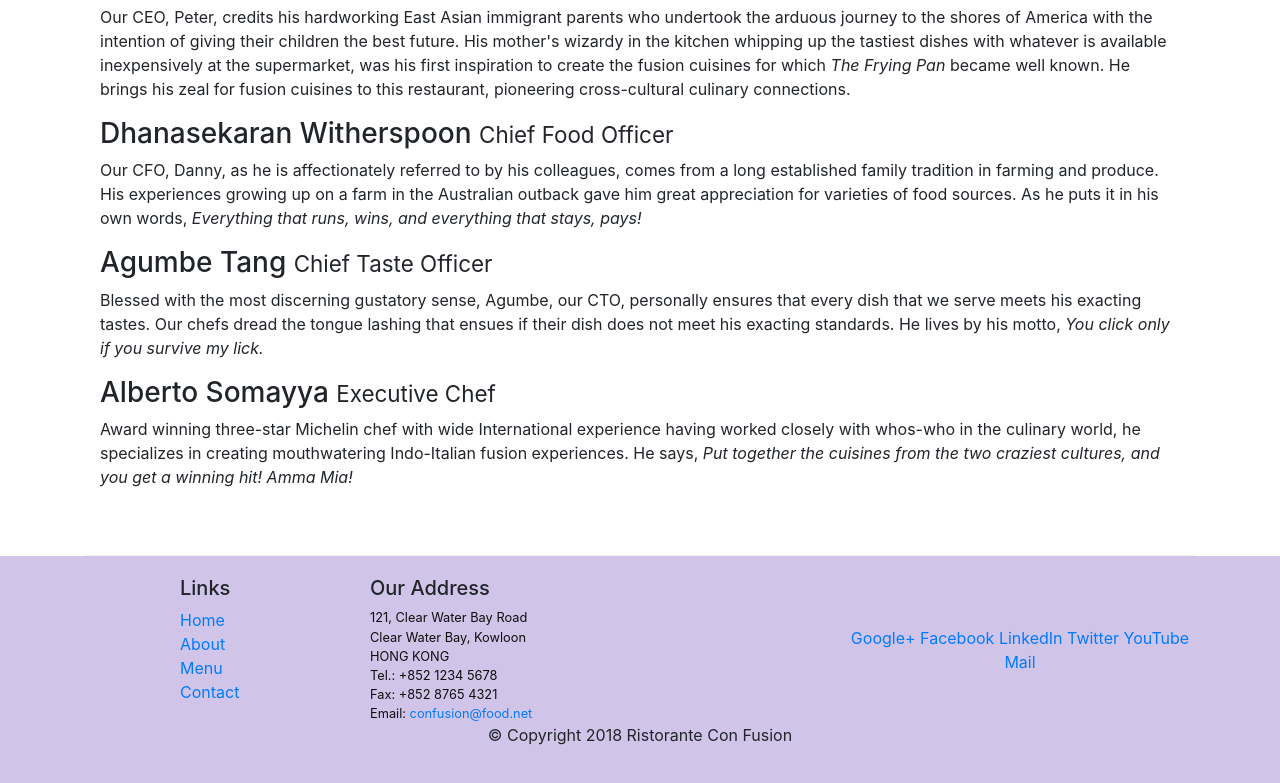
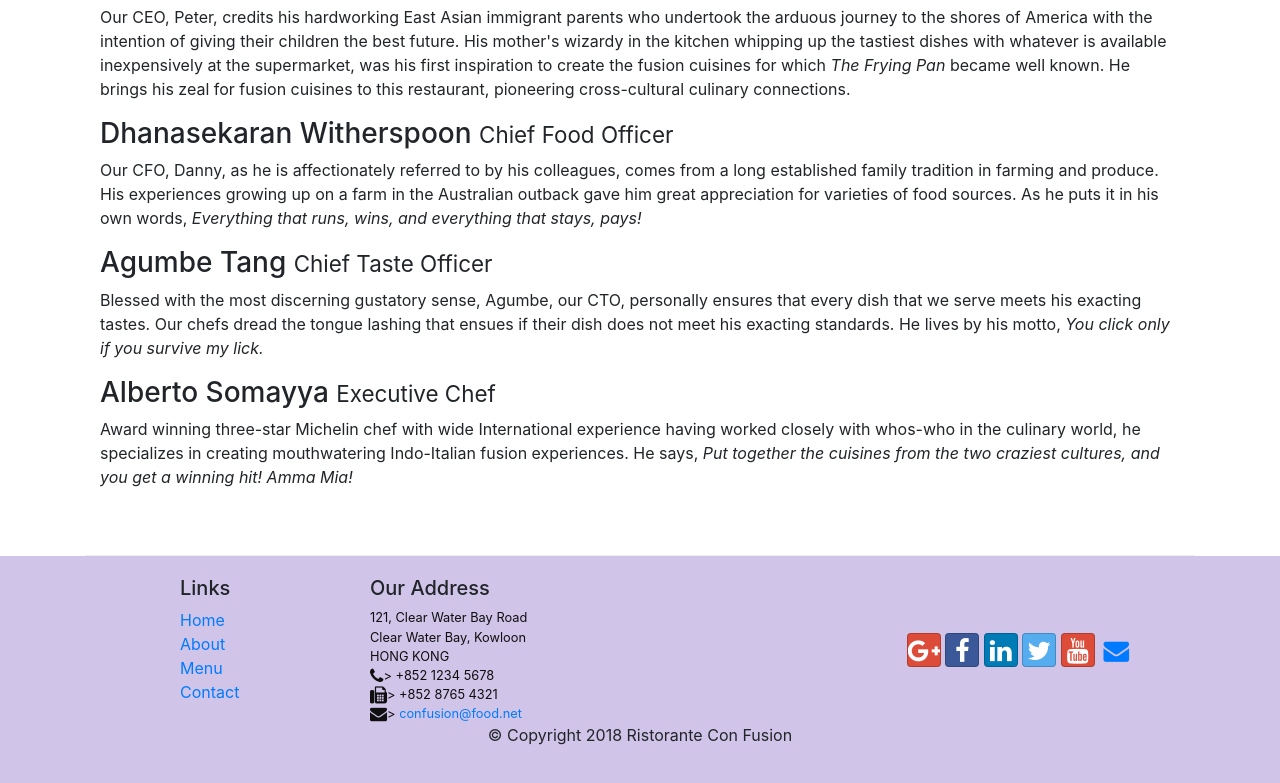
Before and after one commit to ariels1996/Basic-Web_study, a website: page aboutus.html in a window 1280 px wide. Shown: the part 974-1757 px from the top of the page. Drawn offline with nearby package versions, Linux system fonts and the light colour scheme.

Commit message:
icon fonts

```diff
--- a/aboutus.html
+++ b/aboutus.html
@@ -9,6 +9,8 @@
 
     <!-- Bootstrap CSS -->
     <link rel="stylesheet" href="node_modules/bootstrap/dist/css/bootstrap.min.css">
+    <link rel="stylesheet" href="node_modules/font-awesome/css/font-awesome.min.css">
+    <link rel="stylesheet" href="node_modules/bootstrap-social.css">
     <link rel="stylesheet" href="css/styles.css">
 
     <title>Ristorante Con Fusion: About Us</title>
@@ -112,19 +114,19 @@
 		              121, Clear Water Bay Road<br>
 		              Clear Water Bay, Kowloon<br>
 		              HONG KONG<br>
-		              Tel.: +852 1234 5678<br>
-		              Fax: +852 8765 4321<br>
-		              Email: <a href="mailto:confusion@food.net">confusion@food.net</a>
+		              <i class="fa fa-phone fa-lg"></i>> +852 1234 5678<br>
+		              <i class="fa fa-fax fa-lg"></i>> +852 8765 4321<br>
+		              <i class="fa fa-envelope fa-lg"></i>> <a href="mailto:confusion@food.net">confusion@food.net</a>
 		           </address>
                 </div>
                 <div class="col-12 col-sm-4 align-self-center">
                     <div class="text-center">
-                        <a href="http://google.com/+">Google+</a>
-                        <a href="http://www.facebook.com/profile.php?id=">Facebook</a>
-                        <a href="http://www.linkedin.com/in/">LinkedIn</a>
-                        <a href="http://twitter.com/">Twitter</a>
-                        <a href="http://youtube.com/">YouTube</a>
-                        <a href="mailto:">Mail</a>
+                        <a class="btn btn-social-icon btn-google" href="http://google.com/+"><i class="fa fa-google-plus fa-lg"></i></a>
+                        <a class="btn btn-social-icon btn-facebook" href="http://www.facebook.com/profile.php?id="><i class="fa fa-facebook fa-lg"></i></a>
+                        <a class="btn btn-social-icon btn-linkedin" href="http://www.linkedin.com/in/"><i class="fa fa-linkedin fa-lg"></i></a>
+                        <a class="btn btn-social-icon btn-twitter" href="http://twitter.com/"><i class="fa fa-twitter fa-lg"></i></a>
+                        <a class="btn btn-social-icon btn-google" href="http://youtube.com/"><i class="fa fa-youtube fa-lg"></i></a>
+                        <a class="btn btn-social-icon" href="mailto:"><i class="fa fa-envelope fa-lg"></i></a>
                     </div>
                 </div>
            </div>
--- a/package.json
+++ b/package.json
@@ -15,6 +15,8 @@
   },
   "dependencies": {
     "bootstrap": "^4.0.0",
+    "bootstrap-social": "^5.1.1",
+    "font-awesome": "^4.7.0",
     "jquery": "^3.3.1",
     "popper.js": "^1.12.9"
   }
```
Also changed, not shown: index.html (+16 -14 lines), 1 other file.
